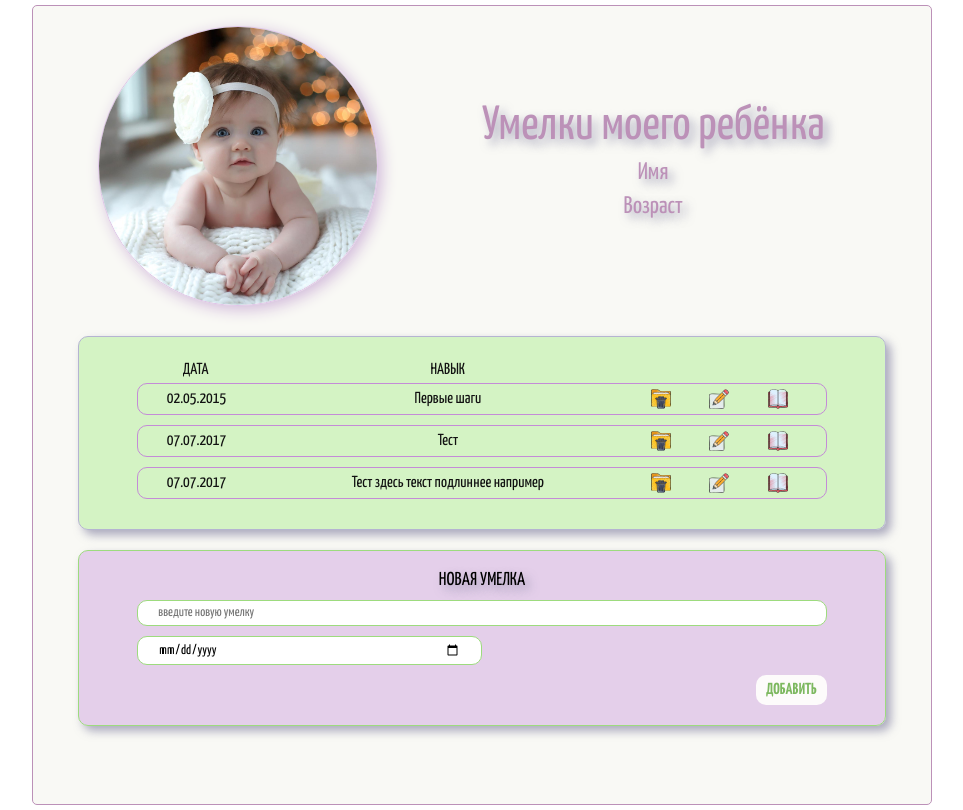
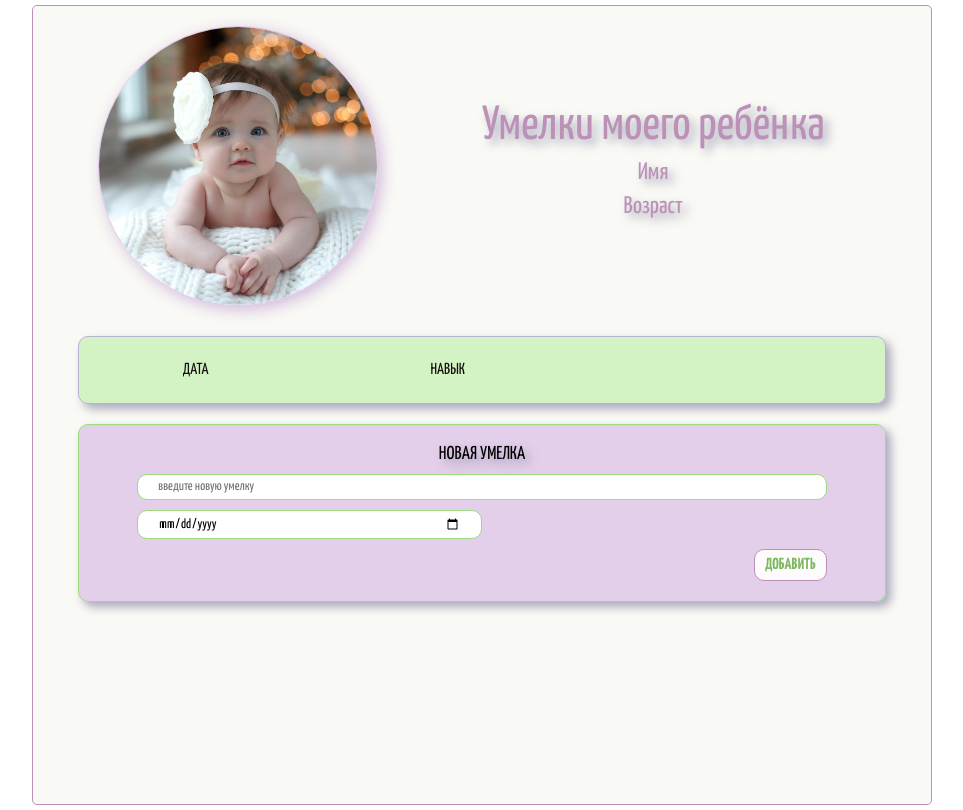
Before and after one commit to indira-faizullina/My-Baby-Skills-Telegram-mini-App-version-, a React (Vite) app: page / in a window 1280 px wide. Shown: the whole page, without its empty margins (158-1121 px from the left). Built offline with nearby package versions, Linux system fonts and the light colour scheme.

Commit message:
Добавление навыка

```diff
--- a/data.js
+++ /dev/null
@@ -1,17 +0,0 @@
-export const skills = [
-    {
-        date: '02.05.2015',
-        title: 'Первые шаги',
-        description: null,
-    },
-    {
-        date: '07.07.2017',
-        title: 'Тест',
-        description: 'Описание',
-    },
-    {
-        date: '07.07.2017',
-        title: 'Тест здесь текст подлиннее например',
-        description: 'Описание 2здесь очень длинное подробное описание',
-    },
-]
--- a/src/App.jsx
+++ b/src/App.jsx
@@ -2,15 +2,18 @@ import FormSection from "./components/FormSection/FormSection"
 import Header from "./components/Header/Header"
 import SkillsSection from "./components/SkillsSection/SkillsSection"
 import Container from "./components/UI/Container/Container"
+import { useState } from "react"
 
 function App() {
+
+  const [skills, setSkills] = useState([])
 
   return (
     <>
     <Container>
       <Header />
-      <SkillsSection />
-      <FormSection />
+      <SkillsSection skills={skills} setSkills={setSkills}/>
+      <FormSection skills={skills} setSkills={setSkills}/>
     </Container>
     </>
   )
--- a/src/components/FormSection/FormSection.jsx
+++ b/src/components/FormSection/FormSection.jsx
@@ -1,14 +1,36 @@
+import { useState } from 'react'
 import Button from '../UI/Button/Button'
 import Card from '../UI/Card/Card'
 import styles from './FormSection.module.css'
 
-export default function FormSection() {
+export default function FormSection({skills, setSkills}) {
+
+    const [inputValue, setInputValue] = useState('')
+    const [dateValue, setDateValue] = useState('')
+
+    const handleInputChange = (event) => {
+        setInputValue(event.target.value)
+    }
+
+    const handleDateChange = (event) => {
+        setDateValue(event.target.value)
+    }
+
+    const handleSubmit = (event) => {
+        event.preventDefault()
+        setSkills([...skills, {
+            id: Date.now(),
+            date: dateValue,
+            title: inputValue,
+        }])
+    }
+
     return(
         <Card background={'#DFC5E8CC'} borderColor={'#9ddb7eff'}>
             <h3>НОВАЯ УМЕЛКА</h3>
-            <form className={styles.form}>
-                <input type="text" placeholder="введите новую умелку" className={styles.input}/>
-                <input type="date" name="date" id="date" className={styles.date}/>
+            <form onSubmit={handleSubmit} className={styles.form}>
+                <input type="text" placeholder="введите новую умелку" className={styles.input} value={inputValue} onChange={handleInputChange}/>
+                <input type="date" name="date" id="date" className={styles.date} value={dateValue} onChange={handleDateChange}/>
                 <Button>ДОБАВИТЬ</Button>
             </form>
         </Card>
--- a/src/components/Skill/Skill.jsx
+++ b/src/components/Skill/Skill.jsx
@@ -4,14 +4,18 @@ import deleteIcon from '../../assets/delete.png'
 import updateIcon from '../../assets/update.png'
 import showIcon from '../../assets/show.png'
 
-export default function Skill( {data} ) {
+export default function Skill( {skills, skill, setSkills} ) {
+
+    const deleteItem = () => {
+        setSkills(skills.filter((item, i) => skill.id !== item.id))
+    }
 
     return(
         <>
             <div className={styles.wrapper}>
-                <span className={styles.date}>{data.date}</span>
-                <span className={styles.title}>{data.title}</span>
-                <ButtonIcon><img src={deleteIcon} alt="удалить" /></ButtonIcon>
+                <span className={styles.date}>{skill.date}</span>
+                <span className={styles.title}>{skill.title}</span>
+                <ButtonIcon onClick={deleteItem}><img src={deleteIcon} alt="удалить" /></ButtonIcon>
                 <ButtonIcon><img src={updateIcon} alt="редактировать" /></ButtonIcon>
                 <ButtonIcon><img src={showIcon} alt="показать больше" /></ButtonIcon>
             </div>
--- a/src/components/SkillsSection/SkillsSection.jsx
+++ b/src/components/SkillsSection/SkillsSection.jsx
@@ -1,16 +1,15 @@
 import Card from '../UI/Card/Card'
 import styles from './SkillsSection.module.css'
-import { skills } from '../../../data.js'
 import Skill from '../Skill/Skill.jsx'
 
-export default function SkillsSection() {
+export default function SkillsSection({skills, setSkills}) {
     return(
         <Card background={'#CBF2B8CC'}>
             <div className={styles.wrapper}>
                 <span>ДАТА</span>
                 <span>НАВЫК</span>
             </div>
-            {skills.map(skill => <Skill key={skill.title} data={skill}/>)}
+            {skills && skills.map(skill => <Skill key={skill.id} skills={skills} skill={skill} setSkills={setSkills}/>)}
         </Card>
     )
 }
--- a/src/components/UI/Button/Button.module.css
+++ b/src/components/UI/Button/Button.module.css
@@ -1,7 +1,7 @@
 .button {
     cursor: pointer;
     background: #fdfbfb;
-    border: none;
+    border: 1px solid #bc91b8;
     padding: 5px 10px;
     color: #7db860;
     border-radius: 10px;
--- a/src/components/UI/Container/Container.module.css
+++ b/src/components/UI/Container/Container.module.css
@@ -6,6 +6,6 @@
   min-width: 270px;
   margin: 5px auto;
   background-color: #f9f9f5;
-  border: 1px solid #bc91b8;;
+  border: 1px solid #bc91b8;
   border-radius: 5px;
 }
```
